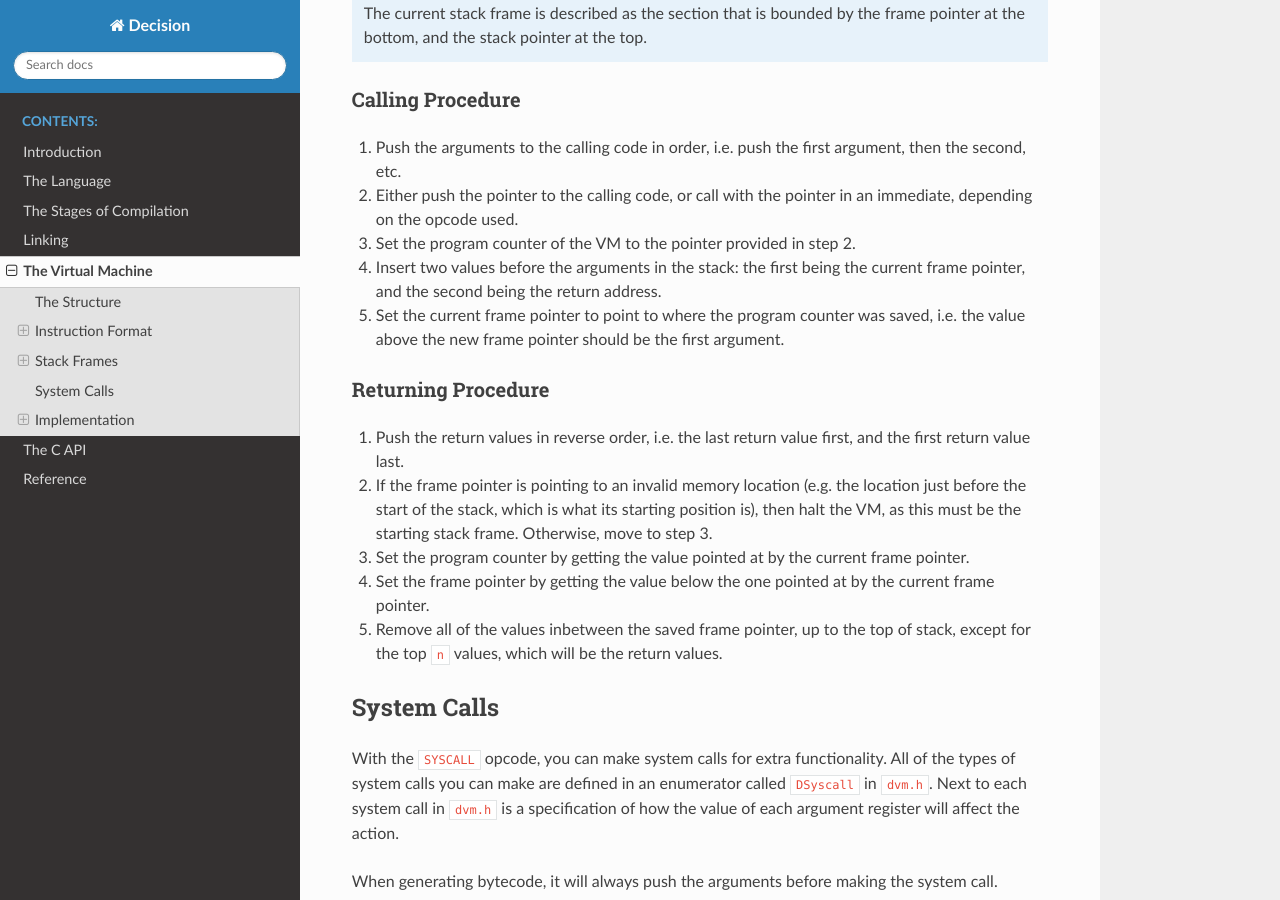
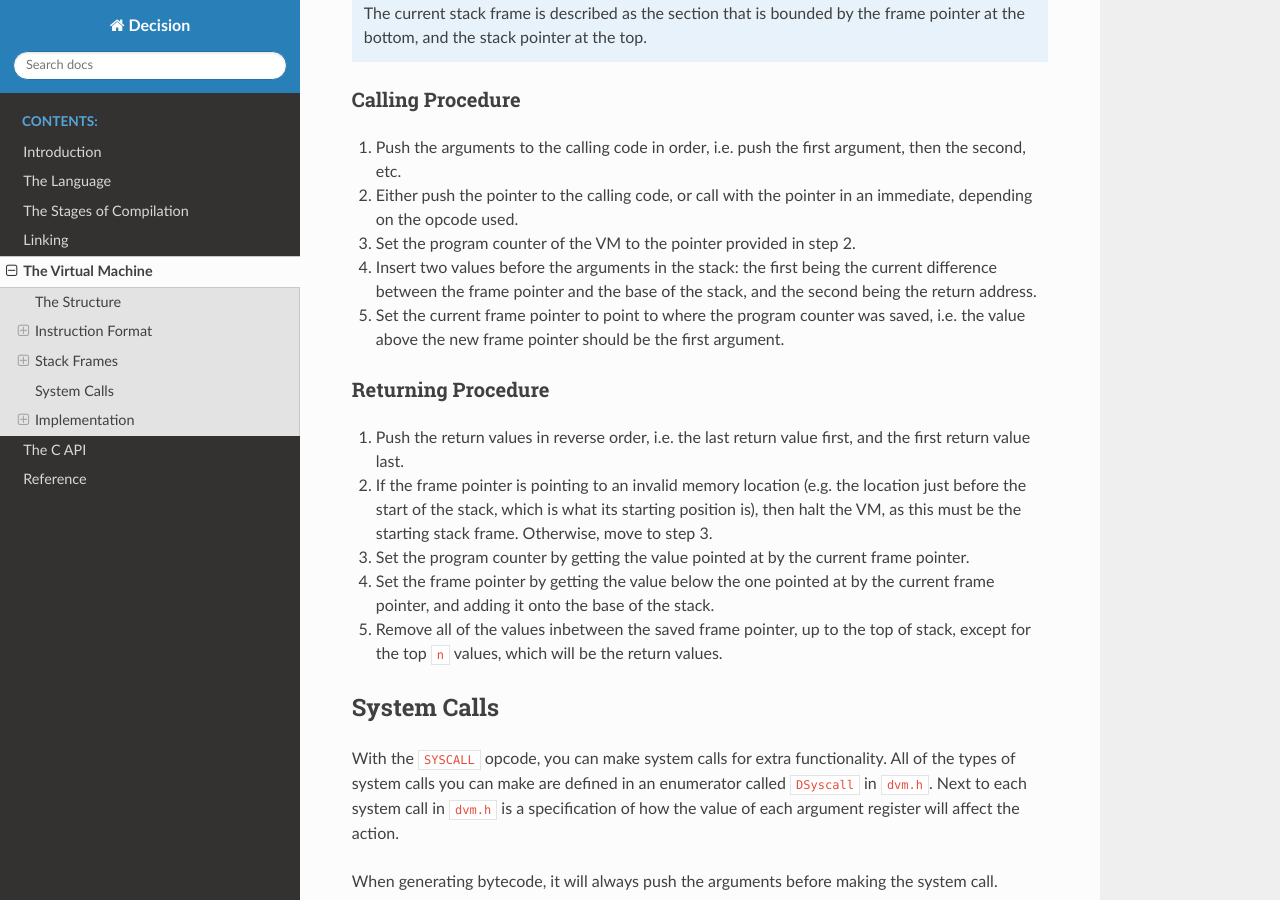
Before and after one commit to drwhut/decision, a Sphinx documentation site: the page built from docs/developer/source/the_virtual_machine/index.rst, in a window 1280 px wide and 900 px high, scrolled down 3387 px. Built offline with Sphinx 7.4.7 and the Read the Docs theme 2.0.0, drawn with Linux system fonts in a browser that asks for light colours.

Commit message:
Updated calling convention in developer manual.

```diff
--- a/docs/developer/source/the_virtual_machine/index.rst
+++ b/docs/developer/source/the_virtual_machine/index.rst
@@ -214,7 +214,8 @@ Calling Procedure
 3. Set the program counter of the VM to the pointer provided in step 2.
 
 4. Insert two values before the arguments in the stack: the first being the
-   current frame pointer, and the second being the return address.
+   current difference between the frame pointer and the base of the stack,
+   and the second being the return address.
 
 5. Set the current frame pointer to point to where the program counter was
    saved, i.e. the value above the new frame pointer should be the first
@@ -235,7 +236,7 @@ Returning Procedure
    pointer.
 
 4. Set the frame pointer by getting the value below the one pointed at by the
-   current frame pointer.
+   current frame pointer, and adding it onto the base of the stack.
 
 5. Remove all of the values inbetween the saved frame pointer, up to the top of
    stack, except for the top ``n`` values, which will be the return values.
```
